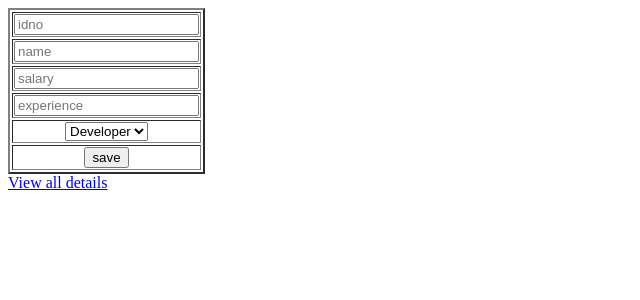
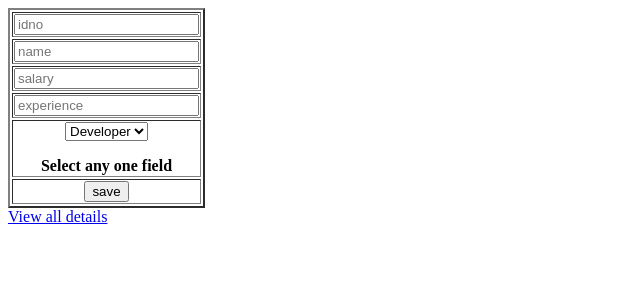
Before and after one commit to kvvs456/invention, a Django app: page /index/ in a window 1280 px wide. Shown: the top 300 px of the page, without its empty margins (0-640 px from the left). Run offline with Django 3.2, Linux system fonts and the light colour scheme; lists and menus that the app fills with data are empty.

Commit message:
add peragraph

```diff
--- a/Student/templates/index.html
+++ b/Student/templates/index.html
@@ -33,6 +33,7 @@
             <option>Developer</option>
             <option>Tester</option>
         </select>
+            <p>Select any one field</p>
         </th></tr>
         <tr><th><button type="submit" >save</button></th></tr>
     </table>
```
